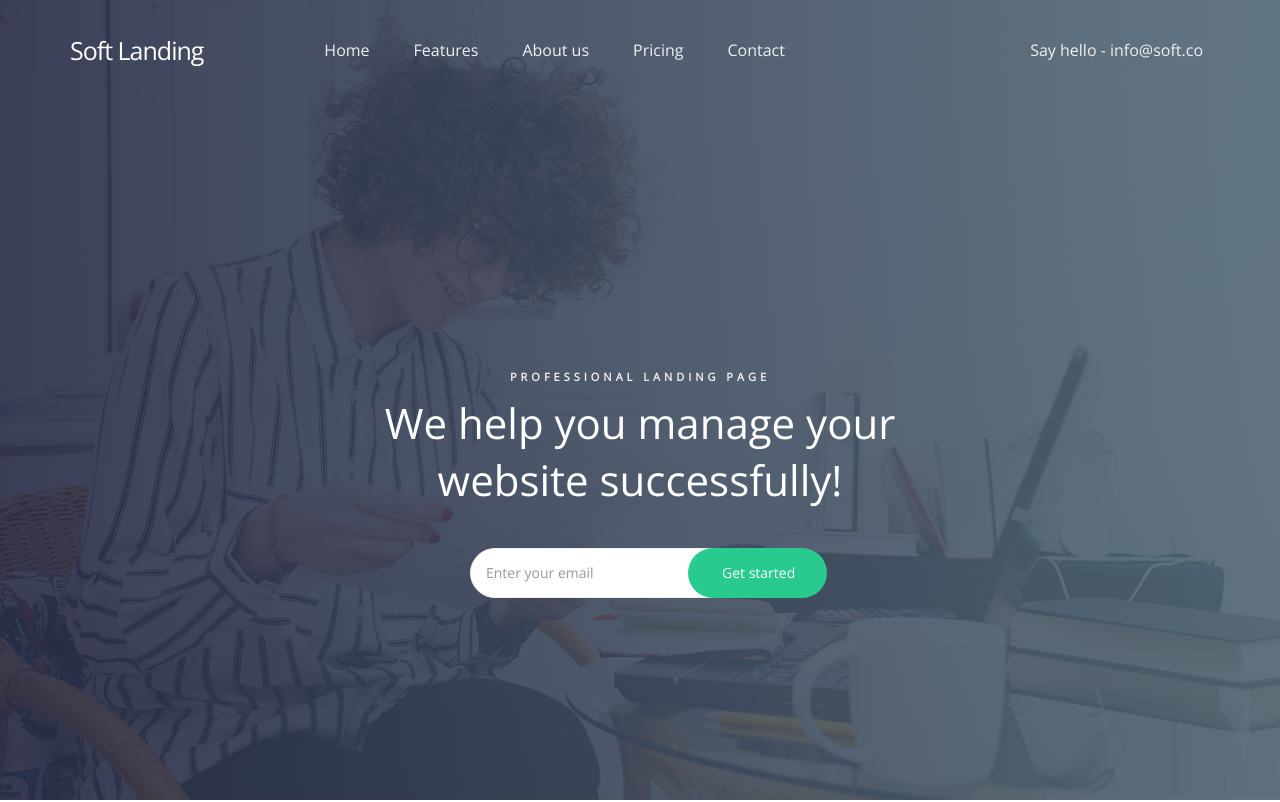
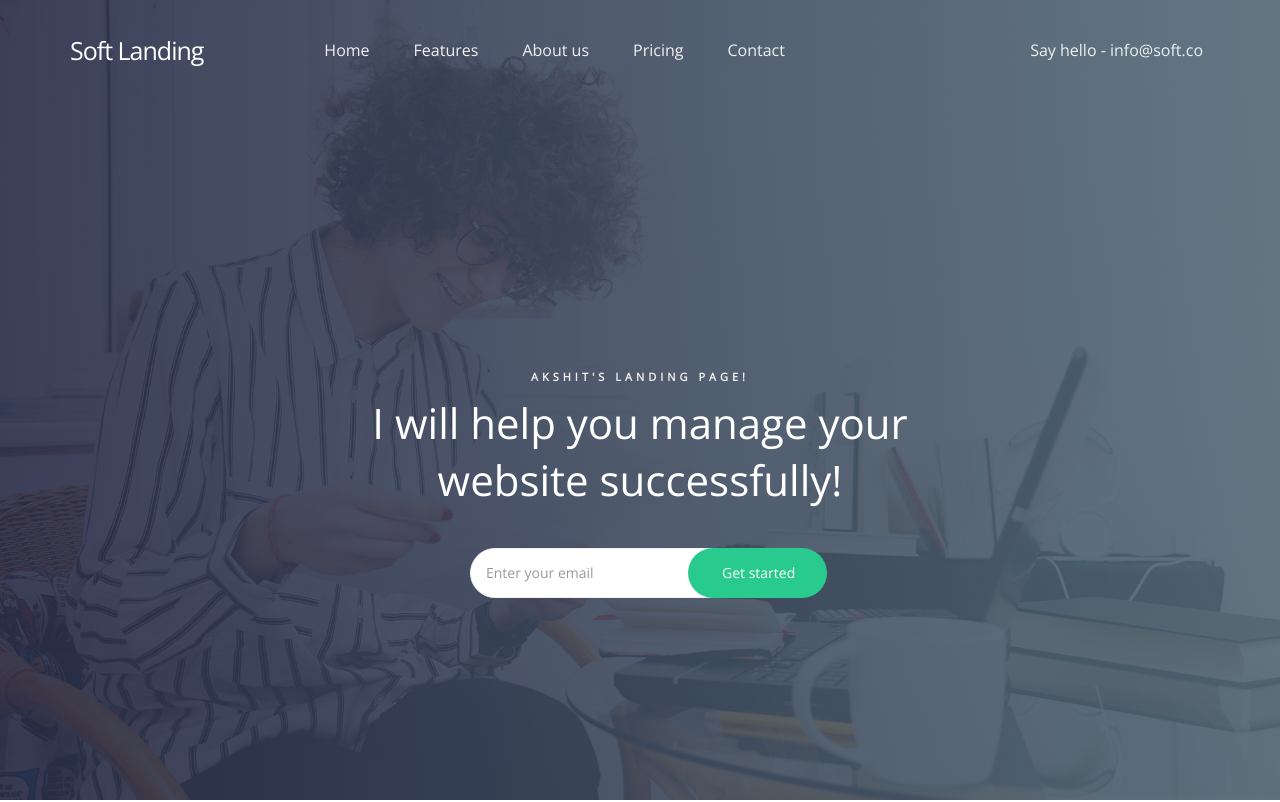
Before and after one commit to AkshitGupta2002/application-pipeline, a plain HTML site: page index.html in a window 1280 px wide. Shown: the top 802 px of the page. Drawn offline with nearby package versions, Linux system fonts and the light colour scheme.

Commit message:
The changes to main interface

```diff
--- a/index.html
+++ b/index.html
@@ -79,8 +79,8 @@
 
                     <div class="col-md-offset-3 col-md-6 col-sm-12">
                          <div class="home-info">
-                              <h3>professional landing page</h3>
-                              <h1>We help you manage your website successfully!</h1>
+                              <h3>Akshit's Landing Page!</h3>
+                              <h1>I will help you manage your website successfully!</h1>
                               <form action="" method="get" class="online-form">
                                    <input type="email" name="email" class="form-control" placeholder="Enter your email" required="">
                                    <button type="submit" class="form-control">Get started</button>
```
